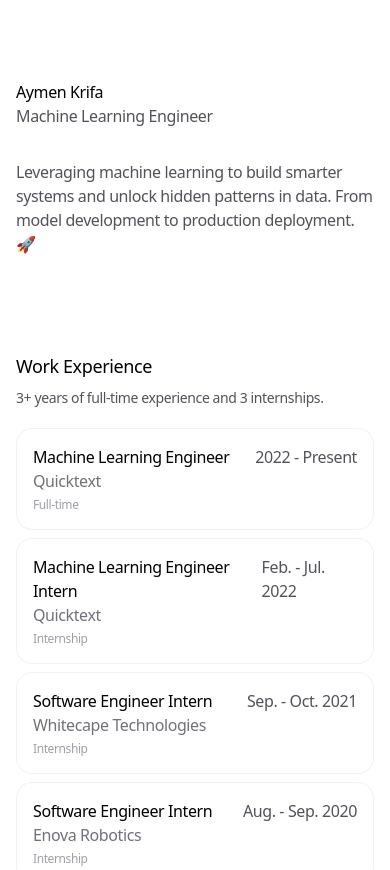
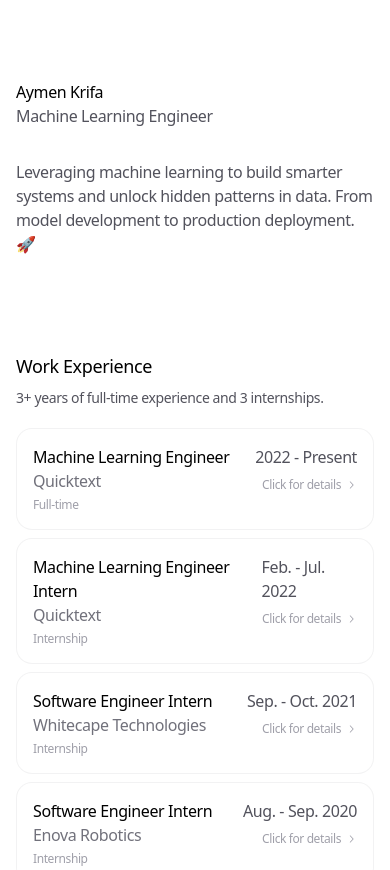
Before and after one commit to aymenkrifa/portfolio, a Next.js app: page / in a window 390 px wide. Shown: the top 870 px of the page. Built offline with nearby package versions, Linux system fonts and the light colour scheme.

Commit message:
fix: Update opacity behavior for job details visibility on hover

```diff
--- a/app/page.tsx
+++ b/app/page.tsx
@@ -303,7 +303,7 @@ function WorkExperienceCard({ job }: { job: typeof WORK_EXPERIENCE[0] }) {
                 <p className="text-zinc-600 dark:text-zinc-400">
                   {job.start} - {job.end}
                 </p>
-                <div className="flex items-center space-x-1 text-xs text-zinc-400 dark:text-zinc-500 opacity-0 group-hover:opacity-100 transition-opacity duration-200">
+                <div className="flex items-center space-x-1 text-xs text-zinc-400 dark:text-zinc-500 opacity-100 sm:opacity-0 sm:group-hover:opacity-100 transition-opacity duration-200">
                   <span>Click for details</span>
                   <svg
                     width="12"
```
